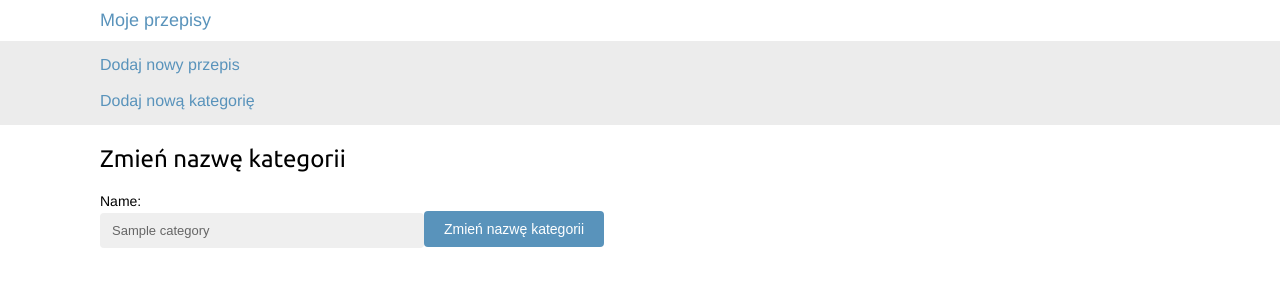
After one commit to kama1990/CookMeAgain, a Django app: page /1/editCategory/ in a window 1280 px wide. The commit adds this page. Shown: the top 300 px of the page. Run offline with Django 4.2, Linux system fonts and the light colour scheme; tables that the repository leaves empty hold one stand-in row (values such as "Sample post").

Commit message:
Added category in postRecipes, possiblity to edit and delete

```diff
--- a/cookMeAgainProject/baseTemplates/base.html
+++ b/cookMeAgainProject/baseTemplates/base.html
@@ -13,6 +13,9 @@
     </div>
     <div id="subheader">
         <a href="{% url 'create_new_recipe' %}">Dodaj nowy przepis</a>
+        <br>
+        <br>
+        <a href="{% url 'create_new_category' %}">Dodaj nową kategorię</a>
     </div>
     <div id="content">
         {% block content %}
--- a/cookMeAgainProject/cookMe/TEMPLATES/post/create_new_recipe.html
+++ b/cookMeAgainProject/cookMe/TEMPLATES/post/create_new_recipe.html
@@ -11,6 +11,6 @@
     <form enctype="mulipart/form-data" method="post">
         {{ form.as_p }}
         {% csrf_token %}
-        <input type="submit" value="Dodaj przepis"></input>
+        <input type="submit" value="Dodaj przepis">
     </form>
 {% endblock content %}
--- /dev/null
+++ b/cookMeAgainProject/cookMe/TEMPLATES/post/edit_category.html
@@ -0,0 +1,16 @@
+{% extends 'base.html' %}
+
+{% block title %}Edycja kategorii{% endblock title %}
+
+{% block content %}
+    <h2>Zmień nazwę kategorii</h2>
+
+    {% if error %}
+        <h2>{{error}}</h2>
+    {% endif %}
+    <form method="post">
+        {{form.as_p}}
+        {% csrf_token %}
+        <br>
+        <input type="submit", value="Zmień nazwę kategorii">
+{% endblock content %}
--- a/cookMeAgainProject/cookMe/TEMPLATES/post/postRecipe.html
+++ b/cookMeAgainProject/cookMe/TEMPLATES/post/postRecipe.html
@@ -14,6 +14,7 @@
                 <a href="{% url 'post_recipe' %}">Wszystkie</a>
             </li>
             {% for c in categories %}
+
                 <li {% if category.slug == c.slug %}class="selected"{% endif %}>
                     <a href="{{ c.get_absolute_url }}">{{ c.name }}</a>
                 </li>
@@ -22,6 +23,10 @@
     </div>
     <div id="main" class="recipe-list">
         <h1>{% if category %}{{ category.name }}{% else %}Moje Przepisy{% endif %}</h1>
+        {% if category %}
+            <a href="{% url 'delete_category' category.id %}">Usuń kategorię</a>
+            <a href="{% url 'edit_category' category.id %}">Edytuj nazwę kategorii</a>
+        {% endif %}
         {% for post in post_recipe %}
             <div class="item">
                 <a href="{{ post.get_absolute_url }}">
@@ -34,6 +39,7 @@
                 </p>
                 {{post.my_rating}}
                 <br>
+
             </div>
         {% endfor %}
     </div>
--- a/cookMeAgainProject/cookMe/forms.py
+++ b/cookMeAgainProject/cookMe/forms.py
@@ -1,5 +1,5 @@
 from django import forms
-from .models import Recipe
+from .models import Recipe, Category
 
 class EmailPostForm(forms.Form):
     name = forms.CharField(label='Użytkownik',max_length=40)
@@ -15,3 +15,9 @@ class RecipePostForm(forms.ModelForm):
     class Meta:
         model = Recipe
         exclude = ('slug','create_date', 'user')
+
+class CategoryForm(forms.ModelForm):
+
+    class Meta:
+        model = Category
+        fields = ('name',)
--- a/cookMeAgainProject/cookMe/models.py
+++ b/cookMeAgainProject/cookMe/models.py
@@ -21,9 +21,17 @@ class Category(models.Model):
     def __str__(self):
         return self.name
 
+    def save(self, *args, **kwargs):
+        if self.name:
+            self.slug = slugify(self.name)
+
+        super(Category, self).save(*args, **kwargs)
+
+
     def get_absolute_url(self):
         return reverse('post_recipe_by_category',
                        args=[self.slug])
+
 
 class Recipe(models.Model):
     RATING=[
--- a/cookMeAgainProject/cookMe/urls.py
+++ b/cookMeAgainProject/cookMe/urls.py
@@ -7,7 +7,10 @@ urlpatterns = [
     path('<int:post_id>/share/', views.post_share, name='post_share'),
     path('createNewRecipe/', views.create_new_recipe, name='create_new_recipe'),
     path('<int:post_id>/deleteRecipe/', views.delete_recipe, name='delete_recipe'),
+    path('<int:category_id>/deleteCategory/', views.delete_category, name='delete_category'),
     path('<int:post_id>/editRecipe/', views.edit_recipe, name='edit_recipe'),
+    path('<int:category_id>/editCategory/', views.edit_category, name='edit_category'),
+    path('createNewCategory/', views.create_new_category, name='create_new_category'),
     path('<slug:category_slug>/', views.post_recipe, name='post_recipe_by_category'),
     path('<int:id>/<slug:slug>/', views.post_detail, name='post_detail'),
 
--- a/cookMeAgainProject/cookMe/views.py
+++ b/cookMeAgainProject/cookMe/views.py
@@ -2,7 +2,7 @@ from django.shortcuts import render, get_object_or_404, redirect
 from django.core.paginator import Paginator, EmptyPage, PageNotAnInteger
 from django.core.mail import send_mail
 from .models import Recipe, Category
-from .forms import EmailPostForm, RecipePostForm
+from .forms import EmailPostForm, RecipePostForm, CategoryForm
 from cookMeAgain.settings import EMAIL_HOST_USER
 
 # Create your views here.
@@ -14,7 +14,8 @@ def post_recipe(request, category_slug=None):
     categories = Category.objects.all()
     post_recipe = Recipe.objects.all().order_by('-create_date') # objects - fetches all objects from the database
     amount_of_all_recipes = Recipe.objects.all().count()
-    paginator = Paginator(post_recipe,3) # 5 recipes on 1 page
+
+    paginator = Paginator(post_recipe,6) # 6 recipes on 1 page
     page_number = request.GET.get('page', 1)
     try:
         posts = paginator.page(page_number)
@@ -123,6 +124,59 @@ def edit_recipe(request, post_id):
                            'form':form,
                            'error':error})
 
+def create_new_category(request):
+    if request.method == 'GET':
+        return render(request,
+                      'post/create_new_category.html', {'form':CategoryForm()})
+    else:
+        form = CategoryForm(request.POST, request.FILES)
+        name = request.POST.get('name')
+        slug = name.replace(" ","-")
+        if form.is_valid():
+            slugTaken = Category.objects.filter(slug=slug).exists()
+            if slugTaken:
+                error = "Podana kategoria już istnieje"
+            else:
+                new_category = form.save(commit=False)
+                new_category.user = request.user
+                new_category.save()
+                return redirect('post_recipe')
+        else:
+            error = "Coś poszło nie tak"
+        return render(request,
+                      'post/create_new_category.html',
+                      {'form':CategoryForm(),
+                       'error':error})
+
+def delete_category(request, category_id):
+    category = get_object_or_404(Category,
+                                 id=category_id)
+    category.delete()
+    #   later add possiblity to ask one more time - are you sure to delete category
+    return redirect('post_recipe')
+
+def edit_category(request, category_id):
+    category = get_object_or_404(Category,
+                                 id=category_id)
+    if request.method == "GET":
+        form = CategoryForm(instance=category)
+        return render(request,
+                      'post/edit_category.html',
+                      {'form':form,
+                       'category':category})
+    else:
+        form = CategoryForm(request.POST, instance=category)
+        if form.is_valid():
+            form.save()
+            return redirect('post_recipe')
+        else:
+            error = "Coś poszło nie tak"
+            return render(request,
+                          'post/edit_category.html',
+                          {'category':category,
+                           'form':form,
+                           'error':error})
+
 def upload(request):
     if request.method == "POST":
         pic_recipes = request.FILES.getlist('pic_recipe')
```
Also changed, not shown: cookMeAgainProject/cookMe/TEMPLATES/post/create_new_category.html (added, +20 -0 lines), cookMeAgainProject/media/dishPics/dinner.jpg (added), cookMeAgainProject/media/dishPics/linkedin_tło.jpg (added), cookMeAgainProject/media/dishPics/pizza_hYTXD1f.jpg (added).
